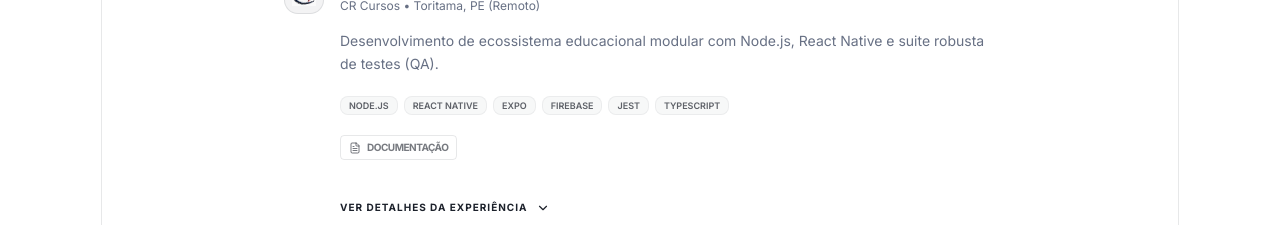
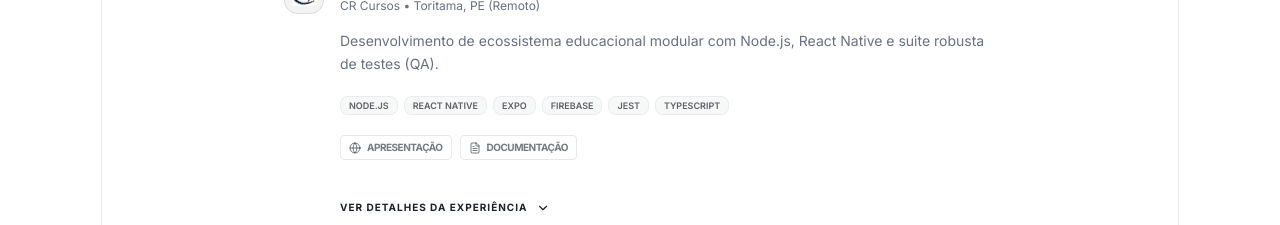
Before and after one commit to micaellimaj/portfolio, a Next.js app in the folder Typefolio-1.0.0/: page / in a window 1280 px wide. Shown: the part 4840-5065 px from the top of the page. Built offline with nearby package versions, Linux system fonts and the light colour scheme.

Commit message:
feat: adição apresentação projeto cr cursos

```diff
--- a/Typefolio-1.0.0/src/app/components/home/experience/index.tsx
+++ b/Typefolio-1.0.0/src/app/components/home/experience/index.tsx
@@ -87,6 +87,7 @@ const Experience = () => {
             roles: ["Node.js", "React Native", "Expo", "Firebase", "Jest", "TypeScript"],
             shortSummary: "Desenvolvimento de ecossistema educacional modular com Node.js, React Native e suite robusta de testes (QA).",
             projectLinks: [
+                { label: "Apresentação", url: "https://crcursos-app-apresentacao.netlify.app/", icon: <Globe size={12} /> },
                 { label: "Documentação", url: "https://docs.google.com/document/d/1Nd0ikyZJDA96FFro96SFDu_jHJm8G6StRQycPI-udqc/edit?tab=t.0", icon: <FileText size={12} /> }
             ],
             fullDetails: {
```
